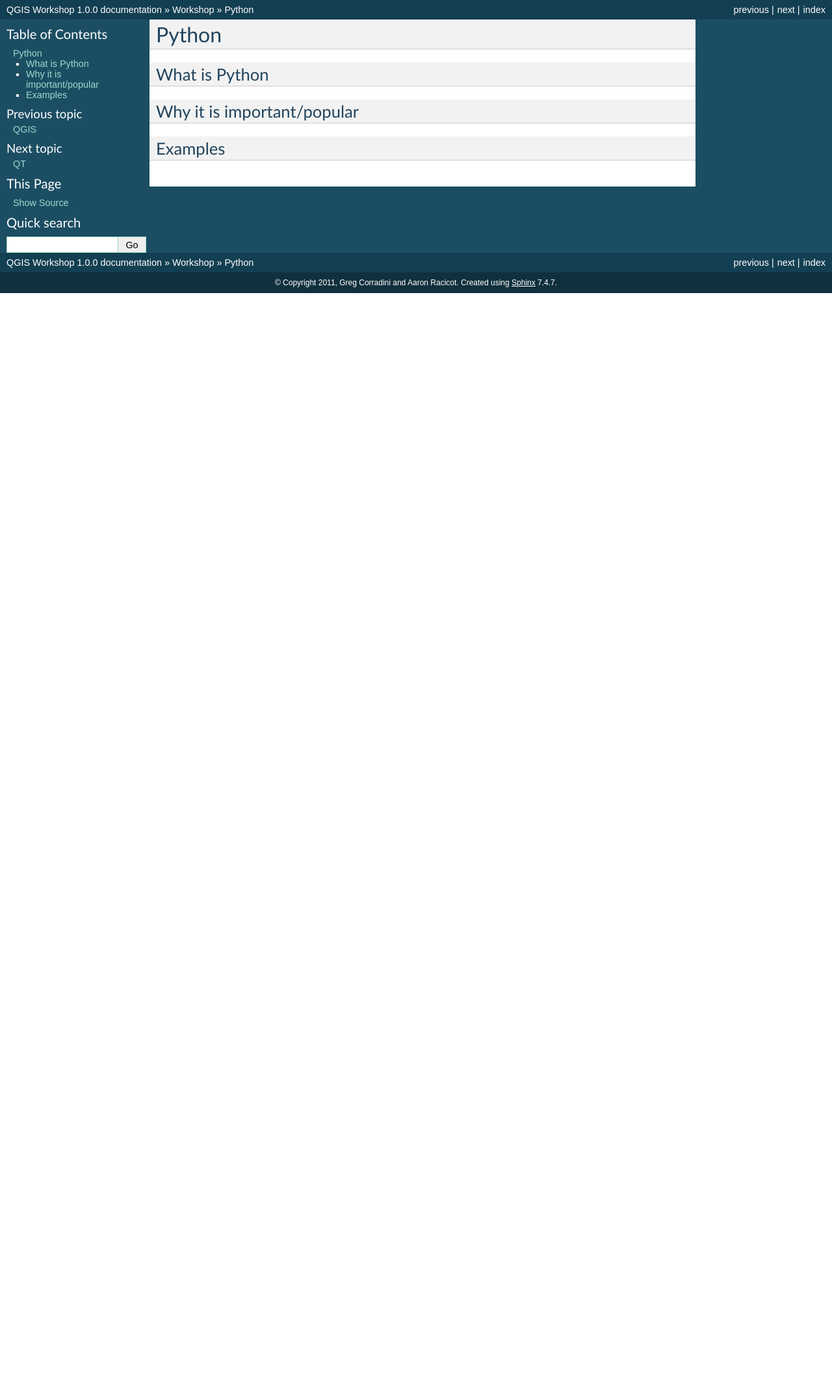
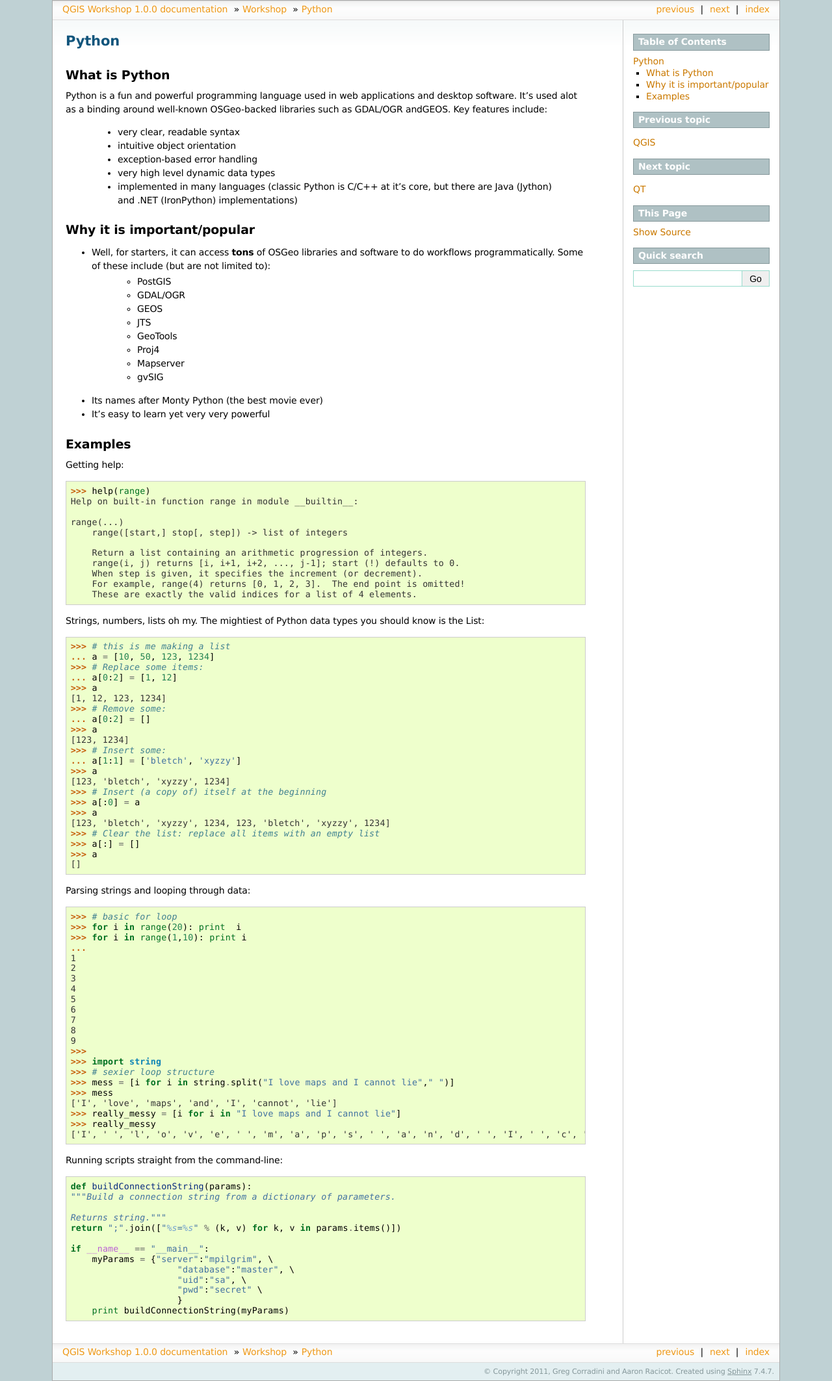
Before and after one commit to cugos/qgisworkshop_org, a Sphinx documentation site: the page built from docs/source/workshop/python.rst, in a window 1280 px wide. Shown: the whole page at 65% size. Built offline with Sphinx 7.4.7, drawn with Linux system fonts in a browser that asks for light colours; pages that are not in the unit, such as notebooks, are missing from menus; before the commit the page ends 900 px from its top, so only the background shows below that.

Commit message:
added some basic notes

```diff
--- a/docs/source/conf.py
+++ b/docs/source/conf.py
@@ -91,7 +91,7 @@ pygments_style = 'sphinx'
 
 # The theme to use for HTML and HTML Help pages.  Major themes that come with
 # Sphinx are currently 'default' and 'sphinxdoc'.
-html_theme = 'default'
+html_theme = 'sphinxdoc'
 
 # Theme options are theme-specific and customize the look and feel of a theme
 # further.  For a list of options available for each theme, see the
--- a/docs/source/workshop/python.rst
+++ b/docs/source/workshop/python.rst
@@ -5,8 +5,113 @@ Python
 What is Python
 --------------
 
+Python is a fun and powerful programming language used in web applications and desktop software. It's used alot as a binding around well-known OSGeo-backed libraries such as GDAL/OGR andGEOS. Key features include:
+
+    * very clear, readable syntax
+    * intuitive object orientation
+    * exception-based error handling
+    * very high level dynamic data types
+    * implemented in many languages (classic Python is C/C++ at it's core, but there are Java (Jython) and .NET (IronPython) implementations)
+
 Why it is important/popular
 ---------------------------
 
+* Well, for starters, it can access \  **tons** \ of OSGeo libraries and software to do workflows programmatically. Some of these include (but are not limited to):
+    - PostGIS
+    - GDAL/OGR
+    - GEOS
+    - JTS
+    - GeoTools
+    - Proj4
+    - Mapserver
+    - gvSIG
+
+* Its names after Monty Python (the best movie ever)
+
+* It's easy to learn yet very very powerful
+
 Examples
---------
+-----------
+
+Getting help::
+
+    >>> help(range)
+    Help on built-in function range in module __builtin__:
+
+    range(...)
+        range([start,] stop[, step]) -> list of integers
+
+        Return a list containing an arithmetic progression of integers.
+        range(i, j) returns [i, i+1, i+2, ..., j-1]; start (!) defaults to 0.
+        When step is given, it specifies the increment (or decrement).
+        For example, range(4) returns [0, 1, 2, 3].  The end point is omitted!
+        These are exactly the valid indices for a list of 4 elements.
+
+
+Strings, numbers, lists oh my. The mightiest of Python data types you should know is the List::
+
+    >>> # this is me making a list
+    ... a = [10, 50, 123, 1234]
+    >>> # Replace some items:
+    ... a[0:2] = [1, 12]
+    >>> a
+    [1, 12, 123, 1234]
+    >>> # Remove some:
+    ... a[0:2] = []
+    >>> a
+    [123, 1234]
+    >>> # Insert some:
+    ... a[1:1] = ['bletch', 'xyzzy']
+    >>> a
+    [123, 'bletch', 'xyzzy', 1234]
+    >>> # Insert (a copy of) itself at the beginning
+    >>> a[:0] = a
+    >>> a
+    [123, 'bletch', 'xyzzy', 1234, 123, 'bletch', 'xyzzy', 1234]
+    >>> # Clear the list: replace all items with an empty list
+    >>> a[:] = []
+    >>> a
+    []
+
+
+Parsing strings and looping through data::
+
+    >>> # basic for loop
+    >>> for i in range(20): print  i
+    >>> for i in range(1,10): print i
+    ...
+    1
+    2
+    3
+    4
+    5
+    6
+    7
+    8
+    9
+    >>>
+    >>> import string
+    >>> # sexier loop structure
+    >>> mess = [i for i in string.split("I love maps and I cannot lie"," ")]
+    >>> mess
+    ['I', 'love', 'maps', 'and', 'I', 'cannot', 'lie']
+    >>> really_messy = [i for i in "I love maps and I cannot lie"]
+    >>> really_messy
+    ['I', ' ', 'l', 'o', 'v', 'e', ' ', 'm', 'a', 'p', 's', ' ', 'a', 'n', 'd', ' ', 'I', ' ', 'c', 'a', 'n', 'n', 'o', 't', ' ', 'l', 'i', 'e']
+
+
+Running scripts straight from the command-line::
+
+    def buildConnectionString(params):
+    """Build a connection string from a dictionary of parameters.
+
+    Returns string."""
+    return ";".join(["%s=%s" % (k, v) for k, v in params.items()])
+
+    if __name__ == "__main__":
+        myParams = {"server":"mpilgrim", \
+                        "database":"master", \
+                        "uid":"sa", \
+                        "pwd":"secret" \
+                        }
+        print buildConnectionString(myParams)
--- a/docs/source/workshop/qgis.rst
+++ b/docs/source/workshop/qgis.rst
@@ -4,6 +4,7 @@ QGIS
 
 What is QGIS?
 -------------
+- QGIS is an open-source desktop GIS product that you helps you visualize, manage, edit, analyze, and compose maps with geographic data.
 
 History
 -------
```
Also changed, not shown: other parts of docs/source/workshop/qgis.rst (+1 -1 lines).
